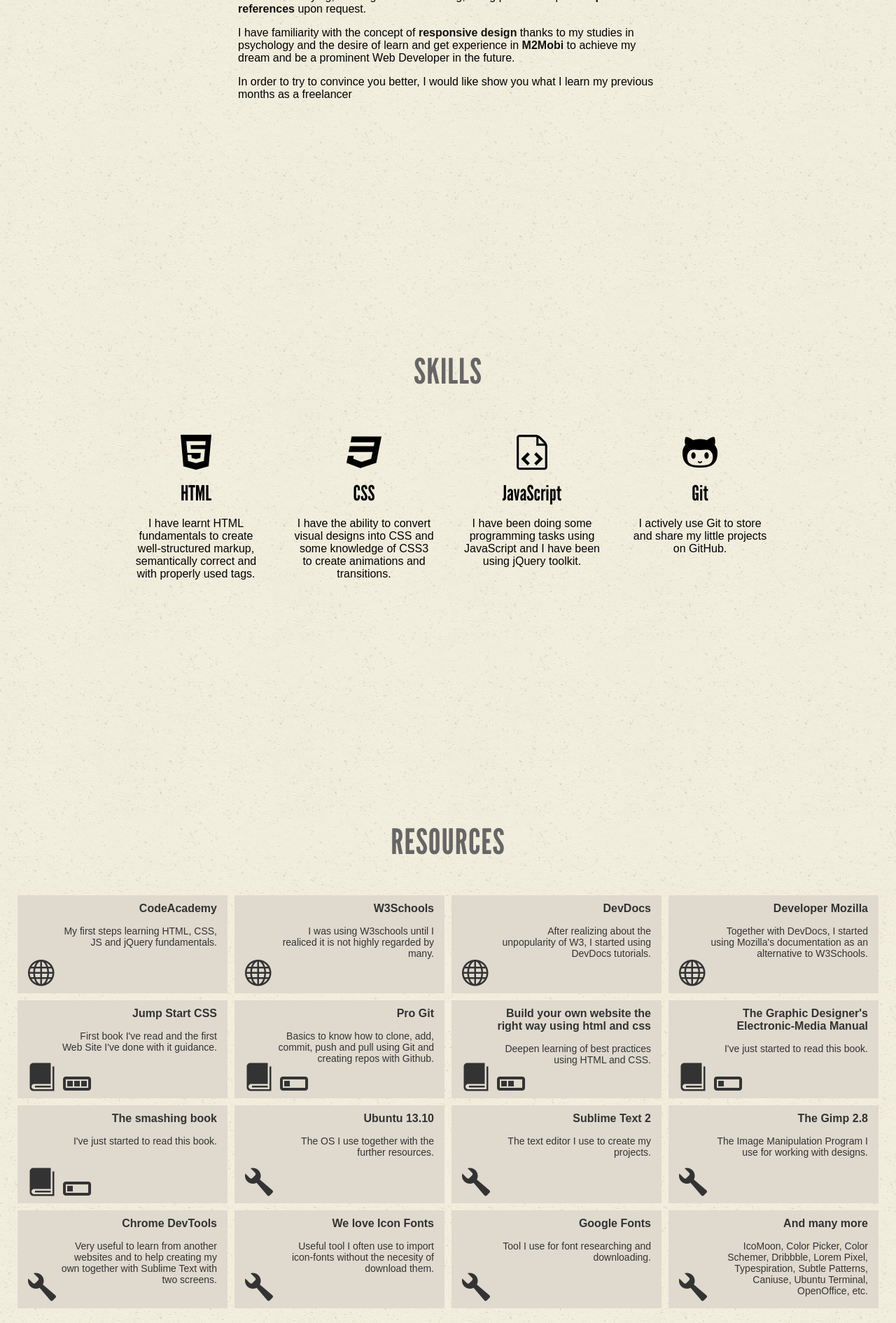
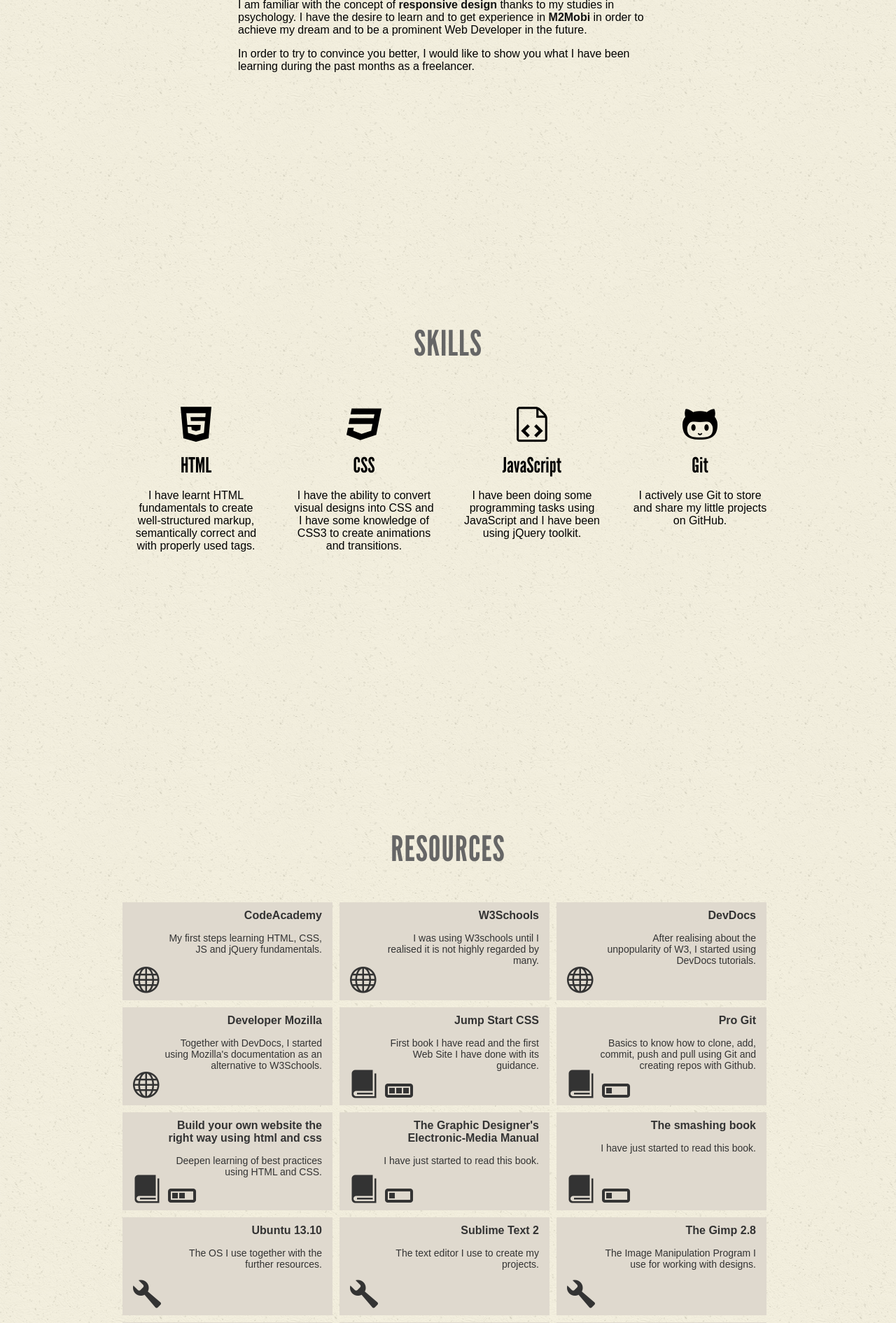
Before and after one commit to jlalovi/m2mobicv, a PHP site: page / in a window 1280 px wide. Shown: the part 1400-3290 px from the top of the page at 70% size. Run offline with PHP 8.4, Linux system fonts and the light colour scheme; some libraries are stand-ins or nearby versions; some web fonts are replaced.

Commit message:
Some details

```diff
--- a/css/main.css
+++ b/css/main.css
@@ -210,7 +210,7 @@
 **********************************/
 #skills {
 	width: 960px;
-	margin-bottom: 260px;
+	margin-bottom: 310px;
 }
 #skills h2 {
 	margin-bottom: 60px;
@@ -359,6 +354,9 @@
 	#intro .type-logo {
 			font-size: 70px;
 		}
+	#resources {
+		width: 940px;
+	}
 }
 
 @media (max-width: 1000px) {
--- a/index.html
+++ b/index.html
@@ -47,11 +47,11 @@
             <div id="cover-letter">
                 <h2>Let me introduce myself</h2>
                 <p>Hello, I am Javi, a Spanish Psychologist and a Computer & Technology freak who is reinventing his professional future to be a Master in Web Developing.</p>
-                <p>I have created this Website because I have seen your <a href="http://www.m2mobi.com/jobs/internship-front-end-web-developer/">Internship Application for a Front-end Web Developer</a> and I would like to try to persuade you in getting this post.</p>
-                <p>After studying psychology I realiced I do not have the desire of being a psychologist. I have enjoyed the studies and jobs related with psychology. Unfortunatly, I have always feel I will not dedicate my professional life as a psychologist. So a few months ago, I have decided to pursue <strong>my dream</strong> of being a Web Developer.</p>
-                <p>I am a hardworker and a fast-learner with experience in around 10 different countries: studying, working and volunteering, being possible to provide <strong>positive references</strong> upon request.</p>
-                <p>I have familiarity with the concept of <strong>responsive design</strong> thanks to my studies in psychology and the desire of learn and get experience in <strong>M2Mobi</strong> to achieve my dream and be a prominent Web Developer in the future.</p>
-                <p>In order to try to convince you better, I would like show you what I learn my previous months as a freelancer</p>
+                <p>I have created this Website because I have seen your <a href="http://www.m2mobi.com/jobs/internship-front-end-web-developer/">Internship Application for a Front-end Web Developer</a> and I would like to try to persuade you in getting this position.</p>
+                <p>After studying psychology I realised that I do not have the desire of being a psychologist. I have enjoyed the studies and jobs related with psychology. Unfortunatly, I have always felt that I will not dedicate my professional life as a psychologist. So a few months ago, I have decided to pursue <strong>my dream</strong> of being a Web Developer.</p>
+                <p>I am a hardworker and a fast-learner. I have experience in around 10 different countries studying, working and volunteering. I can provide <strong>positive references</strong> upon request.</p>
+                <p>I am familiar with the concept of <strong>responsive design</strong> thanks to my studies in psychology. I have the desire to learn and to get experience in <strong>M2Mobi</strong> in order to achieve my dream and to be a prominent Web Developer in the future.</p>
+                <p>In order to try to convince you better, I would like to show you what I have been learning during the past months as a freelancer.</p>
             </div>
             <div id="skills">
                 <h2>Skills</h2>
@@ -64,7 +64,7 @@
                     <li>
                         <span class="icon-css3 skill-icon"></span>
                         <h3>CSS</h3>
-                        <p>I have the ability to convert visual designs into CSS and some knowledge of CSS3 to create animations and transitions.</p>
+                        <p>I have the ability to convert visual designs into CSS and I have some knowledge of CSS3 to create animations and transitions.</p>
                     </li>
                     <li>
                         <span class="icon-file-xml skill-icon"></span>
@@ -88,12 +88,12 @@
                 </a>
                 <a class="resources-box web" href="http://www.w3schools.com/">
                     <h4>W3Schools</h4>
-                    <p>I was using W3schools until I realiced it is not highly regarded by many.</p>
+                    <p>I was using W3schools until I realised it is not highly regarded by many.</p>
                     <span class="icon-globe resources-icon"></span>
                 </a>
                 <a class="resources-box web" href="http://devdocs.io">
                     <h4>DevDocs</h4>
-                    <p>After realizing about the unpopularity of W3, I started using DevDocs tutorials.</p>
+                    <p>After realising about the unpopularity of W3, I started using DevDocs tutorials.</p>
                     <span class="icon-globe resources-icon"></span>
                 </a>
                 <a class="resources-box web" href="https://developer.mozilla.org/en-US/">
@@ -105,7 +105,7 @@
 
                 <a class="resources-box books" href="http://www.sitepoint.com/store/jump-start-css/">
                     <h4>Jump Start CSS</h4>
-                    <p>First book I've read and the first Web Site I've done with it guidance.</p>
+                    <p>First book I have read and the first Web Site I have done with its guidance.</p>
                     <span class="icon-book resources-icon"></span><span class="icon-progress-3 resources-icon progress"></span>
                 </a>
                 <a class="resources-box books" href="http://git-scm.com/book/en">
@@ -120,12 +120,12 @@
                 </a>
                 <a class="resources-box books" href="http://www.amazon.com/The-Graphic-Designers-Electronic-Media-Manual/dp/1592537782">
                     <h4>The Graphic Designer's Electronic-Media Manual</h4>
-                    <p>I've just started to read this book.</p>
+                    <p>I have just started to read this book.</p>
                     <span class="icon-book resources-icon"></span><span class="icon-progress-1 resources-icon progress"></span>
                 </a>
                 <a class="resources-box books" href="https://shop.smashingmagazine.com/smashing-book.html">
                     <h4>The smashing book</h4>
-                    <p>I've just started to read this book.</p>
+                    <p>I have just started to read this book.</p>
                     <span class="icon-book resources-icon"></span><span class="icon-progress-1 resources-icon progress"></span>
                 </a>
 
@@ -147,12 +147,12 @@
                 </a>
                 <a class="resources-box tools" href="https://developers.google.com/chrome-developer-tools/">
                     <h4>Chrome DevTools</h4>
-                    <p>Very useful to learn from another websites and to help creating my own together with Sublime Text with two screens.</p>
+                    <p>Very useful to learn from other websites and to help creating my own together with Sublime Text with two screens.</p>
                     <span class="icon-wrench resources-icon"></span>
                 </a>
                 <a class="resources-box tools" href="http://weloveiconfonts.com/">
                     <h4>We love Icon Fonts</h4>
-                    <p>Useful tool I often use to import icon-fonts without the necesity of download them.</p>
+                    <p>Useful tool I often use to import icon-fonts without having to download them.</p>
                     <span class="icon-wrench resources-icon"></span>
                 </a>
                 <a class="resources-box tools" href="http://www.google.com/fonts">
```
Also changed, not shown: other parts of css/main.css (+27 -8 lines).
